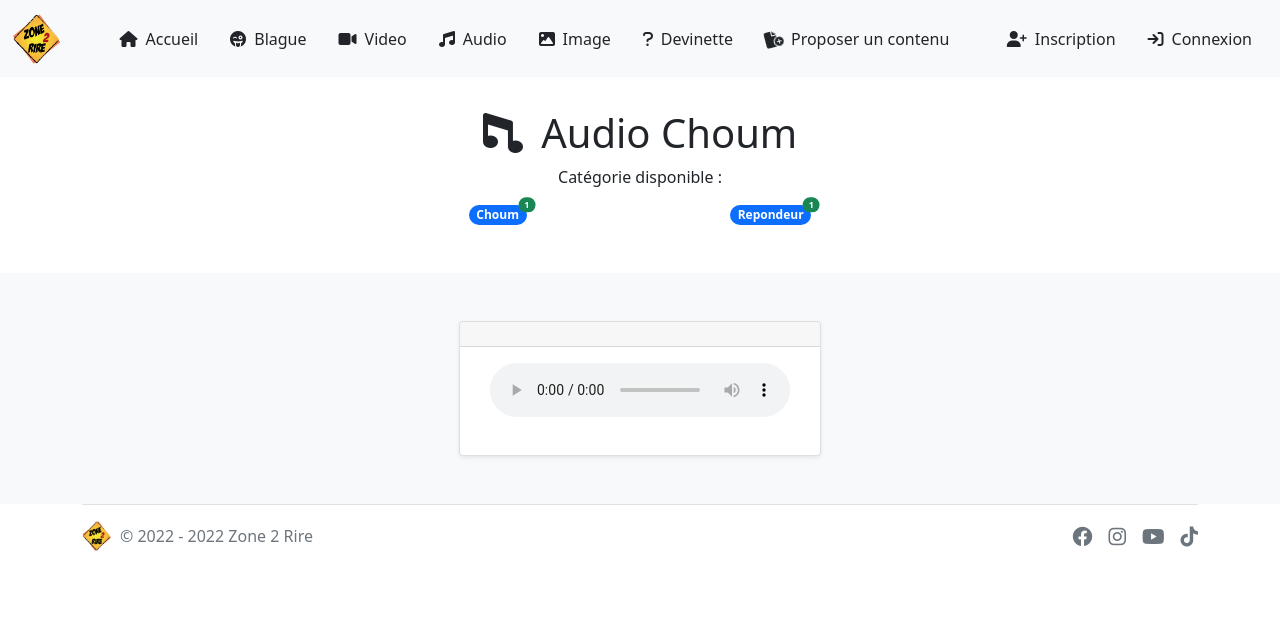
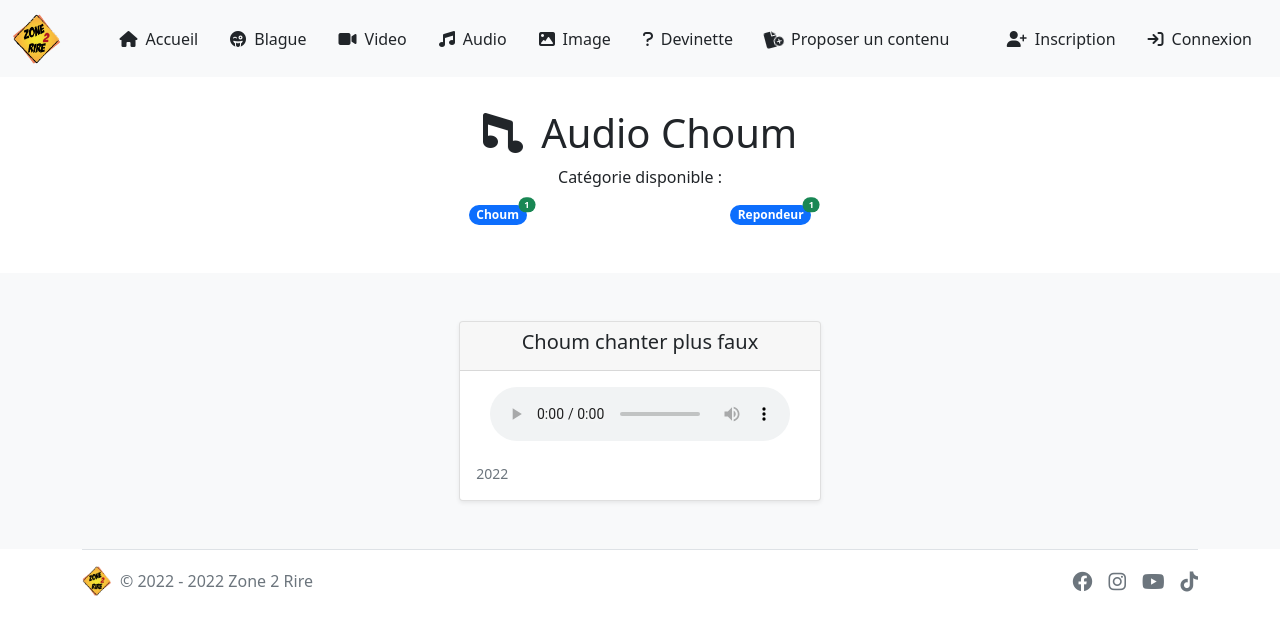
Before and after one commit to lefebvredavid59/zone2rire_react, a React (Create React App) app: page /audio/choum in a window 1280 px wide. Shown: the top 634 px of the page. Built offline with nearby package versions, Linux system fonts and the light colour scheme.

Commit message:
update view filter by subcat

```diff
--- a/src/components/Content/CardContent.jsx
+++ b/src/components/Content/CardContent.jsx
@@ -1,36 +1,29 @@
 import { useParams } from "react-router-dom";
 import { getCategorySlug } from "../../data/Category.ts";
 import { Answer } from "../../styles/CardContent";
-import { findContentByCategoryId } from "../../data/Content.ts";
 
-function CardContent() {
+function CardContent(props) {
   let { slug } = useParams();
   let categ = getCategorySlug(slug);
 
-  let content = findContentByCategoryId(categ.id);
 
   if (categ.video) {
     return (
       <div className="col">
         <div className="card shadow-sm">
+        <div className="card-header">
+            <h5 className="card-title text-center">{props.name}</h5>
+          </div>
           <div class="ratio ratio-16x9">
             <iframe
-              src="https://www.youtube.com/embed/zpOULjyy-n8?rel=0"
+              src={props.video}
               title="YouTube video"
               allowfullscreen
             ></iframe>
           </div>
           <div className="card-body">
             <div className="d-flex justify-content-between align-items-center">
-              <div className="btn-group">
-                <button
-                  type="button"
-                  className="btn btn-sm btn-outline-secondary"
-                >
-                  Voir
-                </button>
-              </div>
-              <small className="text-muted">9 mins</small>
+              <small className="text-muted">{props.date.getFullYear()}</small>
             </div>
           </div>
         </div>
@@ -41,17 +34,17 @@ function CardContent() {
       <div className="col">
         <div className="card shadow-sm">
           <div className="card-header">
-            <h5 className="card-title text-center">{content.name}</h5>
+            <h5 className="card-title text-center">{props.name}</h5>
           </div>
           <div className="card-body text-center">
             <figure>
-              <audio controls src='http://zone2rire.free.fr/MP3Choum/Choum%20-%20Chanter%20Plus%20Faux.mp3'>
+              <audio controls src={props.audio}>
               Votre navigateur ne supporte pas l'élément
                 <code>audio</code>.
               </audio>
             </figure>
             <div className="d-flex justify-content-between align-items-center">
-              <small className="text-muted">{content.date_created}</small>
+              <small className="text-muted">{props.date.getFullYear()}</small>
             </div>
           </div>
         </div>
@@ -61,34 +54,12 @@ function CardContent() {
     return (
       <div className="col">
         <div className="card shadow-sm">
-          <svg
-            className="bd-placeholder-img card-img-top"
-            width="100%"
-            height="225"
-            xmlns="http://www.w3.org/2000/svg"
-            role="img"
-            aria-label="Placeholder: Thumbnail"
-            preserveAspectRatio="xMidYMid slice"
-            focusable="false"
-          >
-            <title>Placeholder</title>
-            <rect width="100%" height="100%" fill="#55595c" />
-            <text x="50%" y="50%" fill="#eceeef" dy=".3em">
-              Thumbnail
-            </text>
-          </svg>
+          <img className="bd-placeholder-img card-img-top"
+          src={props.picture} alt={`/${props.name}`} />
 
           <div className="card-body">
             <div className="d-flex justify-content-between align-items-center">
-              <div className="btn-group">
-                <button
-                  type="button"
-                  className="btn btn-sm btn-outline-secondary"
-                >
-                  Voir
-                </button>
-              </div>
-              <small className="text-muted">25/02/22</small>
+              <small className="text-muted">{props.date.getFullYear()}</small>
             </div>
           </div>
         </div>
@@ -99,16 +70,16 @@ function CardContent() {
       <div className="col">
         <div className="card shadow-sm">
           <div className="card-header">
-            <h5 className="card-title text-center">{content.name}</h5>
+            <h5 className="card-title text-center">{props.name}</h5>
           </div>
           <div className="card-body">
             <p className="card-text text-center">
-              {content.devinette}
+              {props.devinette}
             </p>
 
-            <Answer>{content.reponse}</Answer>
+            <Answer props={props.reponse} />
             <div className="d-flex justify-content-between align-items-center">
-              <small className="text-muted">25/02/22</small>
+              <small className="text-muted">{props.date.getFullYear()}</small>
             </div>
           </div>
         </div>
--- a/src/components/Content/HeaderContent.jsx
+++ b/src/components/Content/HeaderContent.jsx
@@ -24,7 +24,7 @@ function HeaderContent(props) {
           <p className="my-2">Catégorie disponible :</p>
           <p className="d-flex justify-content-around">
             {getSubCategoryByCategoryId(categ.id).map((subcateg) => (
-              <Link
+              <Link key={categ.id + subcateg.id}
               to={`/${categ.slug}/${subcateg.slug}`}
                 className="badge rounded-pill bg-primary position-relative mt-2 text-decoration-none text-white"
               >
--- a/src/components/Footer/Footer.jsx
+++ b/src/components/Footer/Footer.jsx
@@ -31,7 +31,7 @@ function Footer() {
 
           {social.map((soc) => {
             return (
-              <li className="ms-3">
+              <li key={soc.id} className="ms-3">
                 <a href={soc.link} className="text-muted" target="_blank" rel="noreferrer">
                   <i className={`${soc.logo} fa-lg`}></i>
                 </a>
--- a/src/components/Navbar/Navbar.jsx
+++ b/src/components/Navbar/Navbar.jsx
@@ -43,7 +43,7 @@ function Navbar() {
 
             {categ.map((cat) => {
               return (
-                <li className="nav-item">
+                <li key={cat.id} className="nav-item">
                   <Link to={`/${cat.slug}`} className="nav-link text-dark">
                     <i className={`me-2 ${cat.logo}`}></i>
                     {cat.name}
--- a/src/data/Content.ts
+++ b/src/data/Content.ts
@@ -50,7 +50,7 @@ let CONTENT: Content[] = [
         id: 4,
         name: "Choum chanter plus faux",
         slug: "choum-chanter-plus-faux",
-        audio_link: "http://zone2rire.free.fr/MP3Choum/Choum%20-%20Chanter%20Plus%20Faux.mp3",
+        audio_link: "http://zone2rire.free.fr/MP3Choum/Zone2Rire_Choum_Chanter_Plus_Faux.mp3",
         date_created: new Date(),
 
         sub_category_id: 3,
--- a/src/data/SubCategory.ts
+++ b/src/data/SubCategory.ts
@@ -61,4 +61,5 @@ function getSubCategoryBySlug(slug: string): SubCategory {
     return SUBCATEGORY.find(subCategory => subCategory.slug === slug ? subCategory : null);
 }
 
+
 export { SUBCATEGORY, getSubCategoryByCategoryId, getSubCategoryBySlug };
--- a/src/pages/content/Content.jsx
+++ b/src/pages/content/Content.jsx
@@ -4,21 +4,24 @@ import { getCategorySlug } from "../../data/Category.ts";
 import Helmet from "react-helmet";
 import CardContent from "../../components/Content/CardContent";
 import HeaderContent from "../../components/Content/HeaderContent";
+import { findContentByCategoryId } from "../../data/Content.ts";
 
 function Content() {
-  let { slug } = useParams();
+  const { slug } = useParams();
+
+  const categ = getCategorySlug(slug);
+
+  const content = findContentByCategoryId(categ);
+
+  const name = `${categ.name}`;
 
   if (!slug) {
     return <NoMatch />;
   }
 
-  let categ = getCategorySlug(slug);
-
   if (!categ) {
     return <NoMatch />;
   }
-
-  let name = `${categ.name}`;
 
   return (
     <div>
@@ -27,13 +30,25 @@ function Content() {
       </Helmet>
 
       <main>
-        <HeaderContent
-        title={name}/>
+        <HeaderContent title={name} />
 
         <div className="album py-5 bg-light">
           <div className="container">
             <div className="row row-cols-1 row-cols-sm-2 row-cols-md-3 g-3 justify-content-center">
-              <CardContent />
+              {content.map((content) => (
+                <CardContent key={content.id}
+                content={content}
+                  name={content.name}
+                  slug={content.slug}
+                  picture={content.picture}
+                  video={content.video_link}
+                  audio={content.audio_link}
+                  blague={content.blague}
+                  devinette={content.devinette}
+                  reponse={content.reponse}
+                  date={content.date_created}
+                />
+              ))}
             </div>
           </div>
         </div>
--- a/src/pages/content/SubContent.jsx
+++ b/src/pages/content/SubContent.jsx
@@ -8,22 +8,26 @@ import Helmet from "react-helmet";
 import CardContent from "../../components/Content/CardContent";
 import HeaderContent from "../../components/Content/HeaderContent";
 
+import { getContentBySubCategoryId } from "../../data/Content.ts";
+
 function SubContent() {
-  let { slug, subslug } = useParams();
+
+  const { slug, subslug } = useParams();
+
+  const categ = getCategorySlug(slug);
+
+  const subcat = getSubCategoryBySlug(subslug);
+
+  const name = `${categ.name} ${subcat.name}`;
+
 
   if (!subslug) {
     return <NoMatch />;
   }
 
-  let categ = getCategorySlug(slug);
-
-  let subcat = getSubCategoryBySlug(subslug);
-
   if (!subcat) {
     return <NoMatch />;
   }
-
-  let name = `${categ.name} ${subcat.name}`;
 
   return (
     <div>
@@ -37,7 +41,21 @@ function SubContent() {
         <div className="album py-5 bg-light">
           <div className="container">
             <div className="row row-cols-1 row-cols-sm-2 row-cols-md-3 g-3 justify-content-center">
-              <CardContent />
+
+            {getContentBySubCategoryId(subcat.id).map((content) => (
+                <CardContent
+                key={content.id}
+                  name={content.name}
+                  slug={content.slug}
+                  picture={content.picture}
+                  video={content.video_link}
+                  audio={content.audio_link}
+                  blague={content.blague}
+                  devinette={content.devinette}
+                  reponse={content.reponse}
+                  date={content.date_created}
+                />
+              ))}
             </div>
           </div>
         </div>
--- a/src/styles/CardContent.jsx
+++ b/src/styles/CardContent.jsx
@@ -1,6 +1,6 @@
 import styled from "styled-components";
 
-export const Answer = styled.div`
+export const Answer= styled.div`
   text-align: center;
   :after {
     font-size: 30px;
```
Also changed, not shown: src/data/Category.ts (line endings or trailing spaces).
